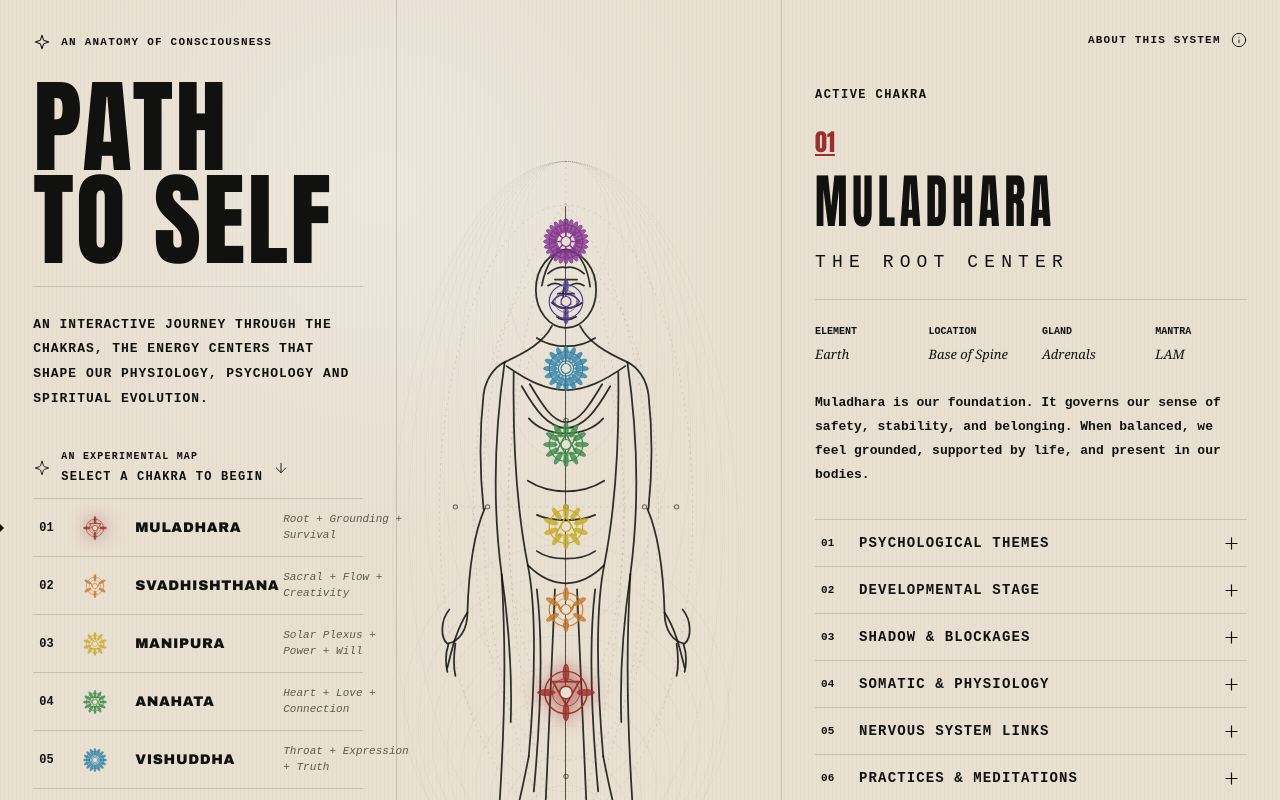
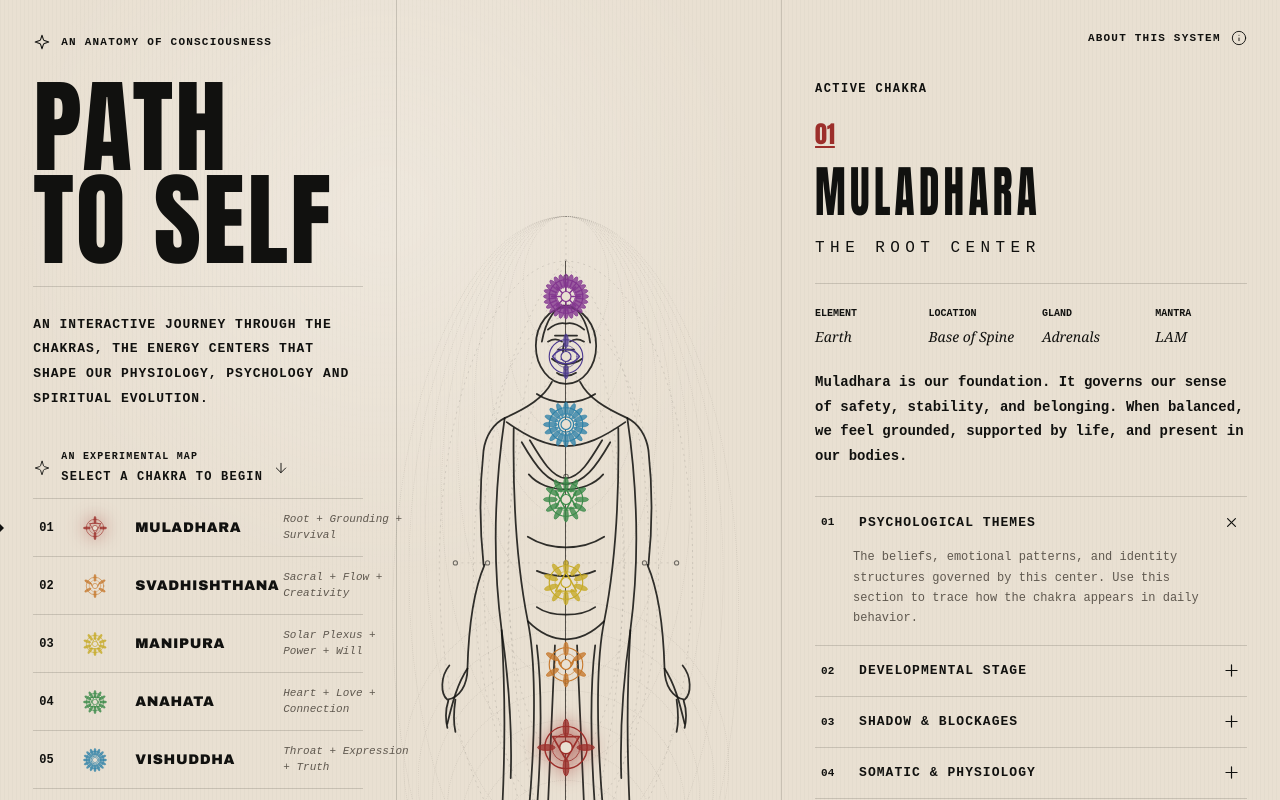
Before and after one commit to faetrap/path-to-self, a React (Vite) app: page / in a window 1280 px wide. Shown: the top 800 px of the page. Built offline with nearby package versions, Linux system fonts and the light colour scheme.

Commit message:
Fix accordion hierarchy

```diff
--- a/src/App.tsx
+++ b/src/App.tsx
@@ -194,6 +194,31 @@ const chakras: Chakra[] = [
   }
 ];
 
+const sectionDetails: Record<string, string> = {
+  'Psychological Themes':
+    'The beliefs, emotional patterns, and identity structures governed by this center. Use this section to trace how the chakra appears in daily behavior.',
+  'Developmental Stage':
+    'The life stage where this center is most strongly imprinted, including early needs, unmet experiences, and the capacities that mature through integration.',
+  'Shadow & Blockages':
+    'The compensations, defenses, and recurring symptoms that appear when this center is under-expressed, over-expressed, or disconnected from the body.',
+  'Somatic & Physiology':
+    'The body regions, organs, muscular patterns, and sensory cues commonly associated with this center.',
+  'Nervous System Links':
+    'How this center relates to regulation, threat response, social connection, shutdown, activation, and embodied safety.',
+  'Practices & Meditations':
+    'Grounded contemplative practices for working with this center through breath, attention, ritual, movement, and awareness.',
+  'Yoga Poses':
+    'Postures and movement patterns that help open, stabilize, or clarify the energy of this center.',
+  'Mantras & Sounds':
+    'Seed sounds, tonal practices, and vibrational cues used to tune attention toward this center.',
+  'Integration & Contemplation':
+    'Questions and reflections for turning insight into lived behavior, relationship, and embodied choice.'
+};
+
+function sectionCopy(title: string, chakra: Chakra) {
+  return sectionDetails[title] ?? `A focused lens for exploring ${chakra.name} through ${title.toLowerCase()}.`;
+}
+
 function ChakraSigil({ chakra, active = false }: { chakra: Chakra; active?: boolean }) {
   const petalCount = [4, 6, 10, 12, 16, 2, 24][Number(chakra.id) - 1] ?? 12;
   const petals = Array.from({ length: petalCount }, (_, index) => (360 / petalCount) * index);
@@ -341,7 +366,13 @@ function BodyFigure({ activeIndex, onSelect }: { activeIndex: number; onSelect:
 
 export default function App() {
   const [activeIndex, setActiveIndex] = useState(0);
+  const [openSection, setOpenSection] = useState<number | null>(0);
   const active = chakras[activeIndex];
+
+  function chooseChakra(index: number) {
+    setActiveIndex(index);
+    setOpenSection(0);
+  }
 
   return (
     <main className="app-shell">
@@ -372,7 +403,7 @@ export default function App() {
             <button
               key={chakra.id}
               className={index === activeIndex ? 'active' : ''}
-              onClick={() => setActiveIndex(index)}
+                onClick={() => chooseChakra(index)}
             >
               <span className="nav-id">{chakra.id}</span>
               <ChakraSigil chakra={chakra} active={index === activeIndex} />
@@ -391,7 +422,7 @@ export default function App() {
       </section>
 
       <section className="center-panel">
-        <BodyFigure activeIndex={activeIndex} onSelect={setActiveIndex} />
+        <BodyFigure activeIndex={activeIndex} onSelect={chooseChakra} />
       </section>
 
       <section className="right-panel">
@@ -429,11 +460,20 @@ export default function App() {
 
         <div className="accordion">
           {active.sections.map((section, index) => (
-            <button key={section} className="accordion-row">
-              <span>{String(index + 1).padStart(2, '0')}</span>
-              <strong>{section}</strong>
-              <Plus size={19} strokeWidth={1.5} />
-            </button>
+            <div key={section} className={`accordion-item${openSection === index ? ' open' : ''}`}>
+              <button
+                className="accordion-row"
+                aria-expanded={openSection === index}
+                onClick={() => setOpenSection(openSection === index ? null : index)}
+              >
+                <span>{String(index + 1).padStart(2, '0')}</span>
+                <strong>{section}</strong>
+                <Plus size={19} strokeWidth={1.5} />
+              </button>
+              <div className="accordion-content">
+                <p>{sectionCopy(section, active)}</p>
+              </div>
+            </div>
           ))}
         </div>
 
--- a/src/styles.css
+++ b/src/styles.css
@@ -35,6 +35,15 @@ button {
   border: 0;
   background: transparent;
   cursor: pointer;
+}
+
+button:focus {
+  outline: none;
+}
+
+button:focus-visible {
+  outline: 1px solid rgba(17, 17, 15, 0.55);
+  outline-offset: 3px;
 }
 
 .app-shell {
@@ -330,12 +339,12 @@ button {
 
 .right-panel {
   position: relative;
-  padding-top: 32px;
+  padding-top: 30px;
 }
 
 .about-row {
   justify-content: flex-end;
-  margin-bottom: 40px;
+  margin-bottom: 36px;
 }
 
 .active-kicker {
@@ -343,7 +352,7 @@ button {
   letter-spacing: 0.12em;
   font-size: 12px;
   font-weight: 700;
-  margin-bottom: 22px;
+  margin-bottom: 20px;
 }
 
 .chakra-number {
@@ -357,8 +366,8 @@ button {
   margin: 0;
   font-family: Impact, "Arial Narrow", sans-serif;
   text-transform: uppercase;
-  letter-spacing: 0.11em;
-  font-size: clamp(50px, 4.6vw, 70px);
+  letter-spacing: 0.105em;
+  font-size: clamp(48px, 4.35vw, 66px);
   line-height: 0.95;
   transform: scaleX(0.74);
   transform-origin: left center;
@@ -366,10 +375,10 @@ button {
 }
 
 .subtitle {
-  margin: 20px 0 24px;
+  margin: 18px 0 24px;
   text-transform: uppercase;
   letter-spacing: 0.34em;
-  font-size: 18px;
+  font-size: 16px;
   line-height: 1.4;
 }
 
@@ -377,7 +386,7 @@ button {
   display: grid;
   grid-template-columns: repeat(4, 1fr);
   gap: 22px;
-  margin: 26px 0 28px;
+  margin: 24px 0 24px;
 }
 
 .facts dt {
@@ -391,29 +400,37 @@ button {
   margin: 0;
   font-family: Georgia, serif;
   font-style: italic;
-  font-size: 13px;
+  font-size: 14px;
 }
 
 .summary {
   width: min(100%, 520px);
-  font-size: 13px;
-  line-height: 1.85;
-  font-weight: 700;
-  margin: 0 0 32px;
+  font-size: 14px;
+  line-height: 1.75;
+  font-weight: 650;
+  margin: 0 0 28px;
 }
 
 .accordion {
   border-top: 1px solid var(--line);
 }
 
+.accordion-item {
+  border-bottom: 1px solid var(--line);
+}
+
 .accordion-row {
   width: 100%;
-  min-height: 47px;
+  min-height: 50px;
   display: grid;
   grid-template-columns: 38px 1fr 24px;
   align-items: center;
-  border-bottom: 1px solid var(--line);
   text-align: left;
+  transition: background-color 0.18s ease;
+}
+
+.accordion-row:hover {
+  background: rgba(17, 17, 15, 0.025);
 }
 
 .accordion-row span {
@@ -424,11 +441,40 @@ button {
 .accordion-row strong {
   text-transform: uppercase;
   letter-spacing: 0.08em;
-  font-size: 14px;
+  font-size: 13px;
 }
 
 .accordion-row svg {
   justify-self: end;
+  transition: transform 0.22s ease;
+}
+
+.accordion-item.open .accordion-row svg {
+  transform: rotate(45deg);
+}
+
+.accordion-content {
+  display: grid;
+  grid-template-rows: 0fr;
+  transition: grid-template-rows 0.24s ease;
+}
+
+.accordion-item.open .accordion-content {
+  grid-template-rows: 1fr;
+}
+
+.accordion-content p {
+  min-height: 0;
+  overflow: hidden;
+  margin: 0;
+  padding: 0 44px 0 38px;
+  color: var(--muted);
+  font-size: 12px;
+  line-height: 1.7;
+}
+
+.accordion-item.open .accordion-content p {
+  padding-bottom: 16px;
 }
 
 .coming-soon {
```
Also changed, not shown: 5 other files (tests, documents, lock files or other folders).
